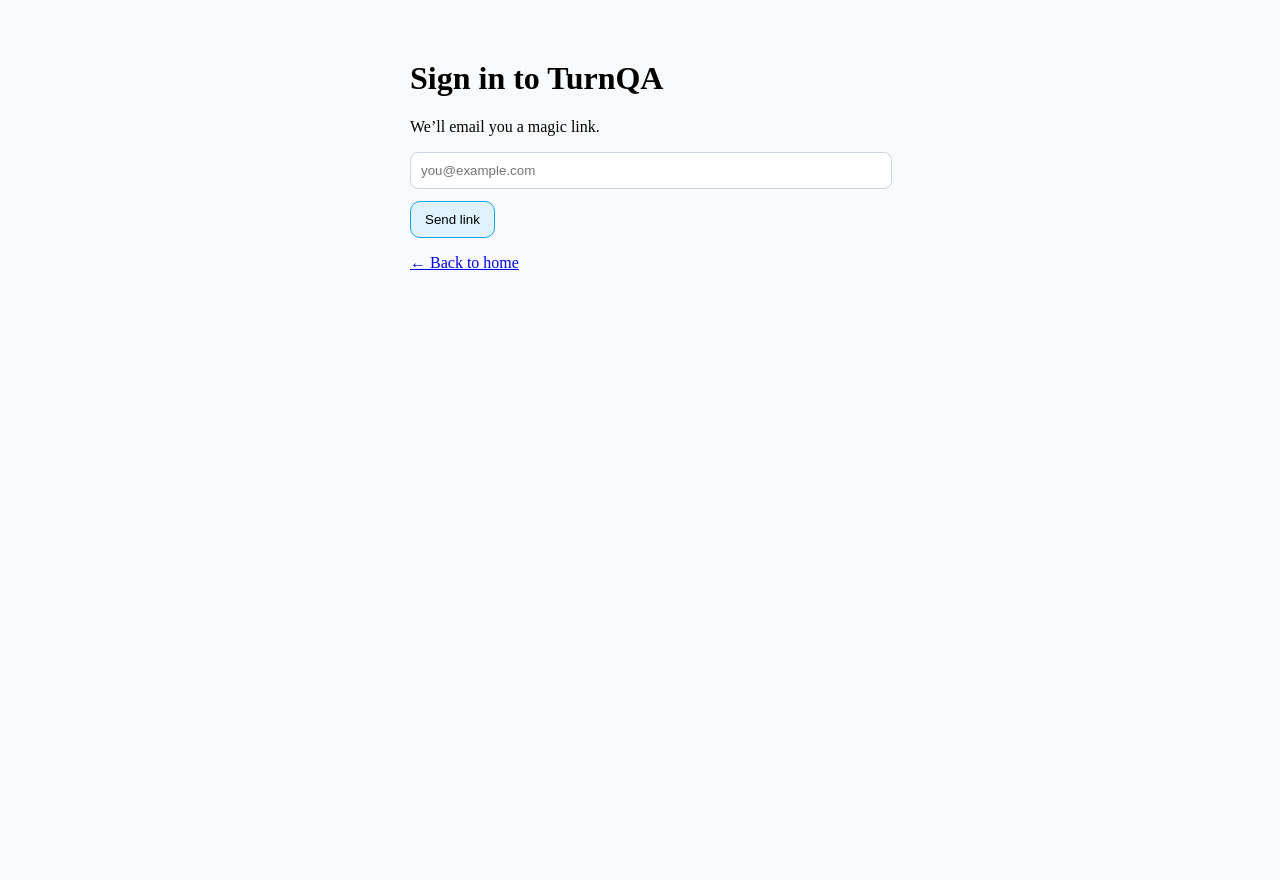
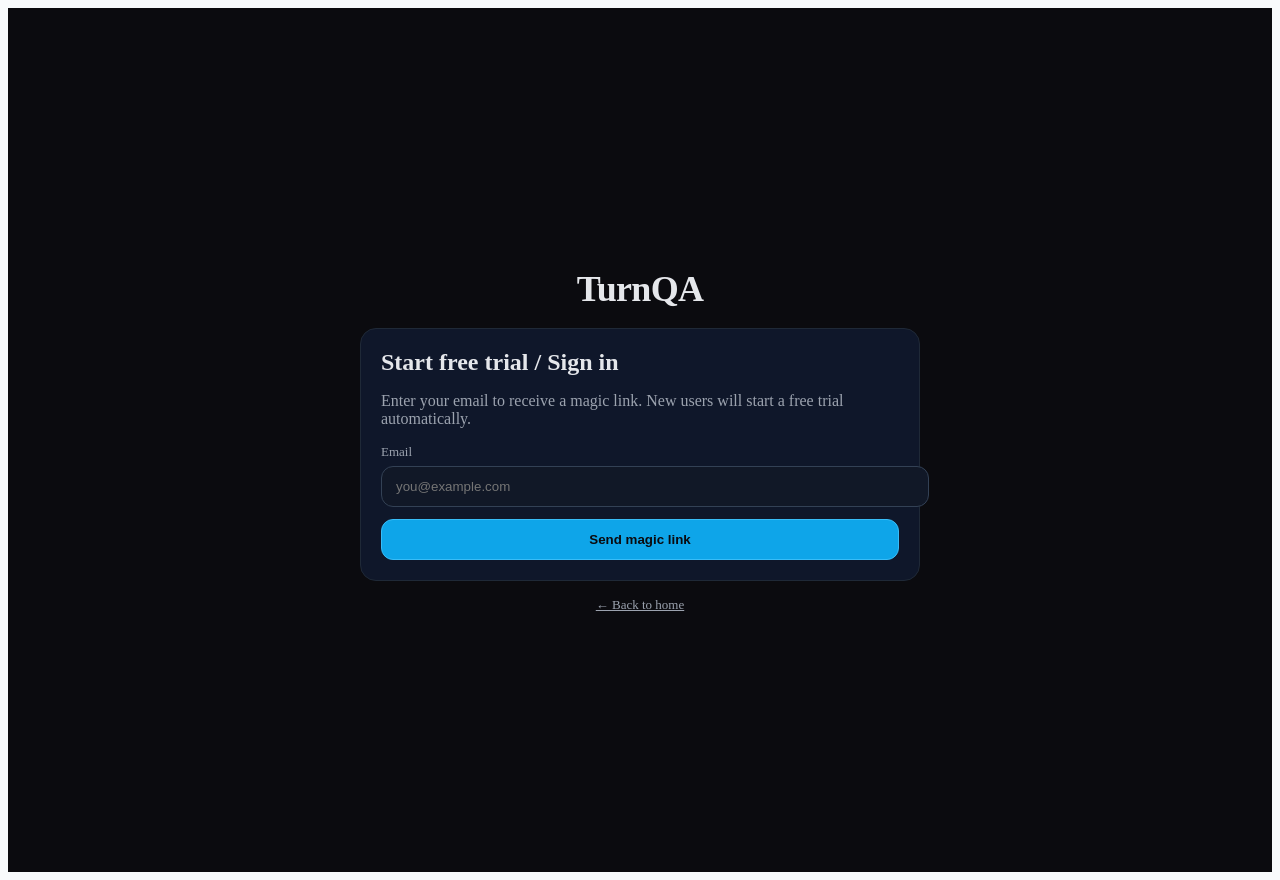
Before and after one commit to dmeadows001/turn-qa, a Next.js app: page /auth/signin in a window 1280 px wide. Before the commit the page ends 800 px from the top, so only its background shows below. Built offline with nearby package versions, Linux system fonts and the light colour scheme; no server answers.

Commit message:
Update signin.js

```diff
--- a/pages/auth/signin.js
+++ b/pages/auth/signin.js
@@ -1,5 +1,6 @@
 // pages/auth/signin.js
-import { useState } from 'react';
+import { useEffect, useState } from 'react';
+import Link from 'next/link';
 import { createClient } from '@supabase/supabase-js';
 
 const supabase = createClient(
@@ -8,44 +9,152 @@ const supabase = createClient(
 );
 
 export default function SignIn() {
-  const [email, setEmail] = useState('');
-  const [msg, setMsg] = useState('');
-  const [loading, setLoading] = useState(false);
+  const [session, setSession] = useState(null);
+  const [email, setEmail]     = useState('');
+  const [msg, setMsg]         = useState('');
+  const [sending, setSending] = useState(false);
 
-  // Use an explicit base so emails never point to localhost
-  const base =
-    process.env.NEXT_PUBLIC_APP_BASE_URL // set this in Vercel to https://www.turnqa.com
-    || (typeof window !== 'undefined' ? window.location.origin : '');
+  useEffect(() => {
+    supabase.auth.getSession().then(({ data }) => setSession(data.session || null));
+    const { data: sub } = supabase.auth.onAuthStateChange((_e, s) => setSession(s));
+    return () => sub.subscription.unsubscribe();
+  }, []);
 
-  async function sendLink() {
+  async function sendMagicLink(e) {
+    e.preventDefault();
     try {
       setMsg('');
-      setLoading(true);
+      if (!email) throw new Error('Please enter your email.');
+      setSending(true);
+
+      // Send a magic link. New users = free trial signup; existing users = sign-in.
+      const redirectTo =
+        (typeof window !== 'undefined'
+          ? `${window.location.origin}/dashboard`
+          : (process.env.NEXT_PUBLIC_APP_BASE_URL || process.env.APP_BASE_URL || 'https://www.turnqa.com') + '/dashboard');
+
       const { error } = await supabase.auth.signInWithOtp({
         email,
-        options: { emailRedirectTo: `${base}/dashboard` }
+        options: { emailRedirectTo: redirectTo }
       });
       if (error) throw error;
-      setMsg('Check your email for a sign-in link.');
-    } catch (e) {
-      setMsg(e.message || 'Failed to send link');
+
+      setMsg('Check your email for the sign-in link.');
+    } catch (err) {
+      setMsg(err.message || 'Failed to send magic link');
     } finally {
-      setLoading(false);
+      setSending(false);
     }
   }
 
-  const wrap = { maxWidth: 460, margin: '60px auto', padding: '0 16px', fontFamily: 'ui-sans-serif' };
-  const input = { width:'100%', padding:10, borderRadius:8, border:'1px solid #cbd5e1', marginBottom:12 };
-  const btn = { padding:'10px 14px', borderRadius:10, border:'1px solid #0ea5e9', background:'#e0f2fe', cursor:'pointer' };
+  async function signOut() {
+    await supabase.auth.signOut();
+    window.location.href = '/';
+  }
+
+  // ----- dark theme styles (same palette as your new home/managers pages) -----
+  const page = {
+    minHeight: '100vh',
+    background: '#0b0b0f',
+    color: '#e5e7eb',
+    fontFamily: 'ui-sans-serif',
+    display: 'grid',
+    placeItems: 'center',
+    padding: '32px 16px'
+  };
+  const wrap = { width: '100%', maxWidth: 560 };
+  const header = { textAlign: 'center', marginBottom: 18 };
+  const title = { fontSize: 36, fontWeight: 800, letterSpacing: '-0.02em' };
+  const card = {
+    background: '#0f172a',
+    border: '1px solid #1f2937',
+    borderRadius: 16,
+    padding: 20
+  };
+  const label = { fontSize: 13, color: '#9ca3af', marginBottom: 6, display: 'block' };
+  const input = {
+    width: '100%',
+    padding: '12px 14px',
+    borderRadius: 12,
+    border: '1px solid #334155',
+    background: '#111827',
+    color: '#e5e7eb',
+    outline: 'none'
+  };
+  const btnPrimary = {
+    width: '100%',
+    marginTop: 12,
+    padding: '12px 16px',
+    borderRadius: 12,
+    border: '1px solid #38bdf8',
+    background: '#0ea5e9',
+    color: '#0b0b0f',
+    textDecoration: 'none',
+    fontWeight: 700,
+    cursor: 'pointer'
+  };
+  const muted = { color: '#9ca3af' };
+  const footer = { textAlign: 'center', marginTop: 16, color: '#6b7280', fontSize: 13 };
 
   return (
-    <main style={wrap}>
-      <h1>Sign in to TurnQA</h1>
-      <p>We’ll email you a magic link.</p>
-      <input style={input} placeholder="you@example.com" value={email} onChange={e=>setEmail(e.target.value)} />
-      <button disabled={loading} onClick={sendLink} style={btn}>{loading ? 'Sending…' : 'Send link'}</button>
-      {msg && <div style={{marginTop:12}}>{msg}</div>}
-      <div style={{marginTop:16}}><a href="/">← Back to home</a></div>
-    </main>
+    <div style={page}>
+      <div style={wrap}>
+        <header style={header}>
+          <div style={title}>TurnQA</div>
+        </header>
+
+        <div style={card}>
+          {session ? (
+            <>
+              <h2 style={{ marginTop: 0, marginBottom: 8 }}>You’re signed in 🎉</h2>
+              <p style={muted}>Head to your dashboard to create a property, build your photo checklist, and invite a cleaner.</p>
+              <div style={{ display:'flex', gap:8, marginTop: 12 }}>
+                <Link href="/dashboard" style={{
+                  flex:1, textAlign:'center', ...btnPrimary
+                }}>Go to dashboard</Link>
+                <button onClick={signOut} style={{
+                  flex:1,
+                  padding: '12px 16px',
+                  borderRadius: 12,
+                  border: '1px solid #ef4444',
+                  background: '#fee2e2',
+                  color: '#111827',
+                  fontWeight: 700,
+                  cursor: 'pointer'
+                }}>Sign out</button>
+              </div>
+            </>
+          ) : (
+            <>
+              <h2 style={{ marginTop: 0, marginBottom: 8 }}>Start free trial / Sign in</h2>
+              <p style={muted}>Enter your email to receive a magic link. New users will start a free trial automatically.</p>
+              <form onSubmit={sendMagicLink}>
+                <label style={label} htmlFor="email">Email</label>
+                <input
+                  id="email"
+                  type="email"
+                  placeholder="you@example.com"
+                  style={input}
+                  value={email}
+                  onChange={e => setEmail(e.target.value)}
+                />
+                <button type="submit" disabled={sending} style={btnPrimary}>
+                  {sending ? 'Sending…' : 'Send magic link'}
+                </button>
+              </form>
+              {msg && (
+                <div style={{ marginTop: 12, color: msg.includes('Check your email') ? '#22c55e' : '#fca5a5' }}>
+                  {msg}
+                </div>
+              )}
+            </>
+          )}
+        </div>
+
+        <div style={footer}>
+          <Link href="/" style={{ color: '#9ca3af' }}>← Back to home</Link>
+        </div>
+      </div>
+    </div>
   );
 }
```
